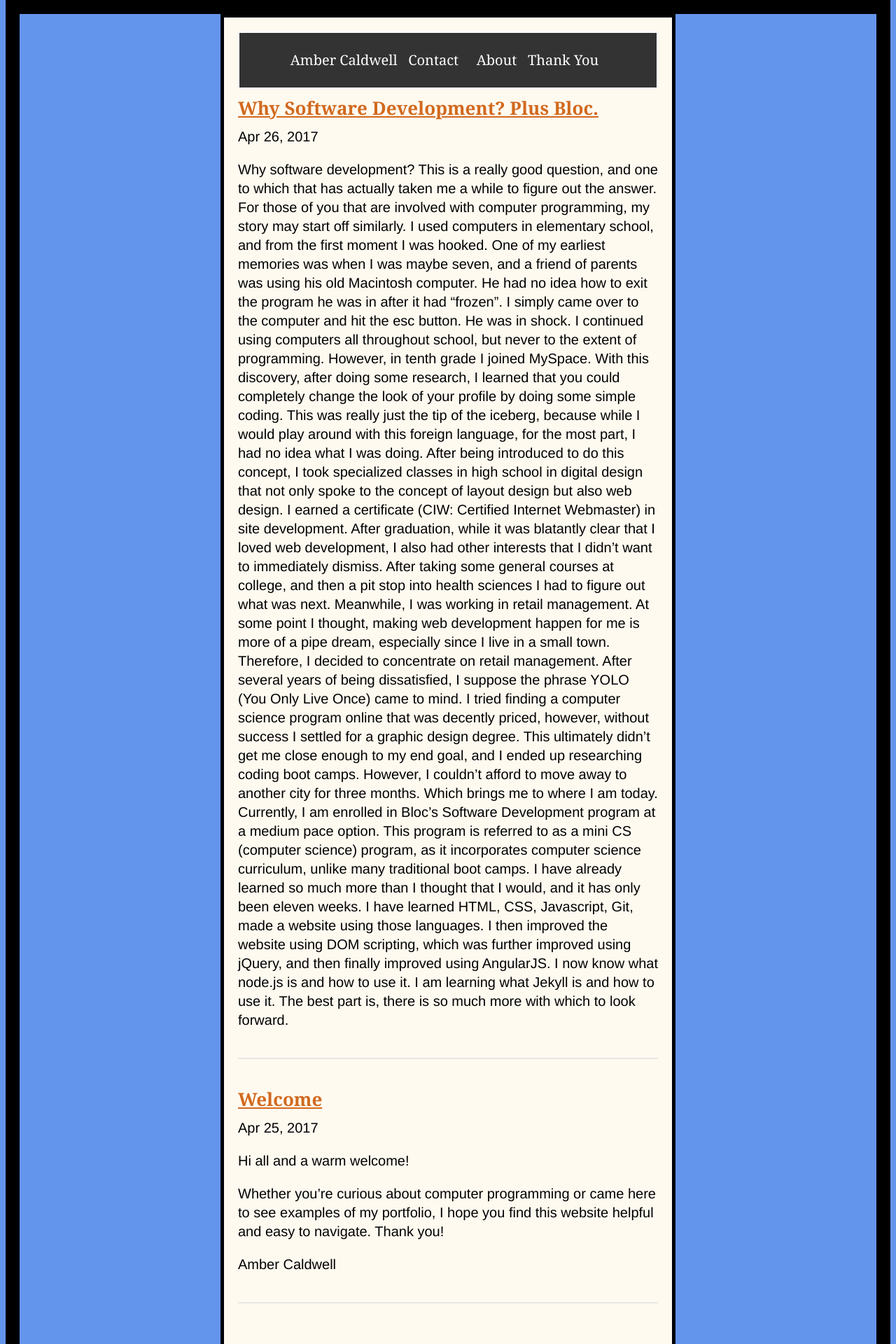
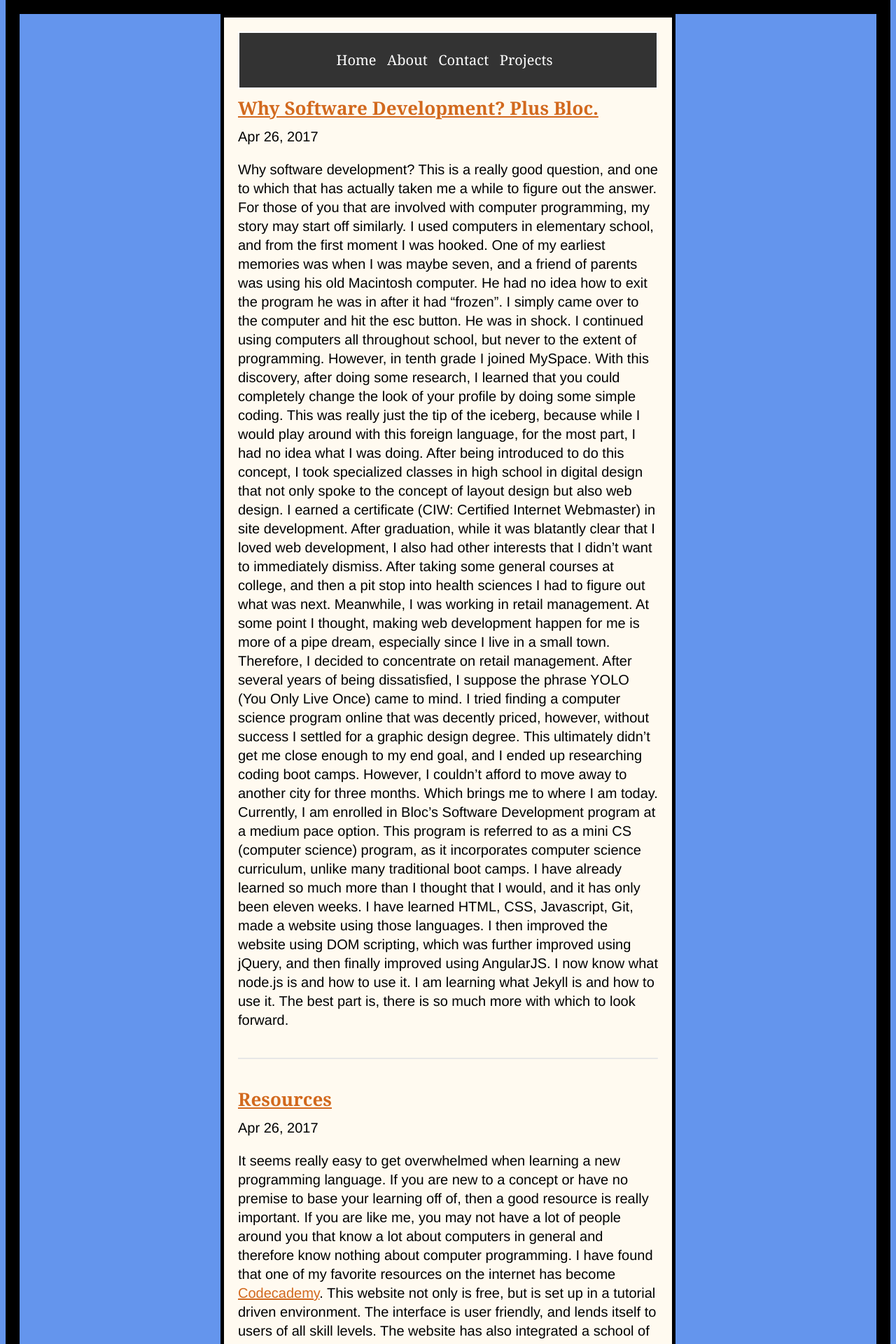
Before and after one commit to acaldwell710/acaldwell710.github.io, a Jekyll site: the page built from index.html, in a window 1280 px wide. Shown: the top 1920 px of the page at 70% size. Built offline with Jekyll 4.4.1, drawn with Linux system fonts in a browser that asks for light colours; some of the changed text lies outside the part shown.

Commit message:
added blog posts

```diff
--- a/_includes/header.html
+++ b/_includes/header.html
@@ -1,8 +1,8 @@
 <nav class="nav">
 	<ul>
-		<li><a href="/">{{ site.title }}</a></li>
-		{% for page in site.pages %}
-		<li><a href="{{ site.baseurl }}{{ page.url }}">{{ page.title }}</a></li>
-		{% endfor %}
+		<li><a href="/">Home</a></li>
+		<li><a href="/about">About</a></li>
+		<li><a href="/contact">Contact</a></li>
+        <li><a href="/projects">Projects</a></li>
 	</ul>
 </nav>
--- /dev/null
+++ b/_posts/2017-04-26-Resources.md
@@ -0,0 +1,10 @@
+---
+layout: post
+title:  Resources
+---
+
+It seems really easy to get overwhelmed when learning a new programming language. If you are new to a concept or have no premise to base your learning off of, then a good resource is really important. If you are like me, you may not have a lot of people around you that know a lot about computers in general and therefore know nothing about computer programming. I have found that one of my favorite resources on the internet has become [Codecademy](www.codecademy.com). This website not only is free, but is set up in a tutorial driven environment. The interface is user friendly, and lends itself to users of all skill levels. The website has also integrated a school of sorts in which you can pay to stay on a certain learning track. I also stumbled upon a phone app / website called [SoloLearn](https://www.sololearn.com/). This free software teaches you for free, at your own pace as well. Furthermore, you earn a certificate of completion for each course completed, which you can print out or share to your LinkedIn. If you are wanting to learn more about code and potentially help others, I suggest [FreeCodeCamp](freecodecamp.com/). Likely you will have to utilize other resources, but upon completing this free coding boot camp you will earn a full stack web development certificate and complete several projects.
+
+After getting started at Bloc, I was introduced to several other great resources. One of my favorite resources has been [Codeschool](https://www.codeschool.com/). This video based, tutorial led learning system was an intelligent way of immersement into coding. Not only did the instructor lead your teaching, but you had to think about the answers, which you had previously been taught in the videos. Lastly, but not least, for those who prefer a less hands on approach to learning and like to really think about the answers I was given a resource in [Codewars](https://www.codewars.com/). To use Codewars, you actually have to ace two challenges called kata to sign up for the website. This website is a challenge driven website, where you complete challenges to rank up and earn credentials.
+
+If you are simply in need of answer, my favorite resoures are [Stack Overflow](https://stackoverflow.com/) and [Github](https://github.com/).
--- a/css/main.css
+++ b/css/main.css
@@ -25,6 +25,7 @@
     text-rendering: optimizeLegibility;
     background-image:url('');
     background-repeat: no-repeat;
+    background-attachment: fixed;
     border: solid 20px black;
     background-color:cornflowerblue;
 
```
Also changed, not shown: projects.md (added, +4 -0 lines).
